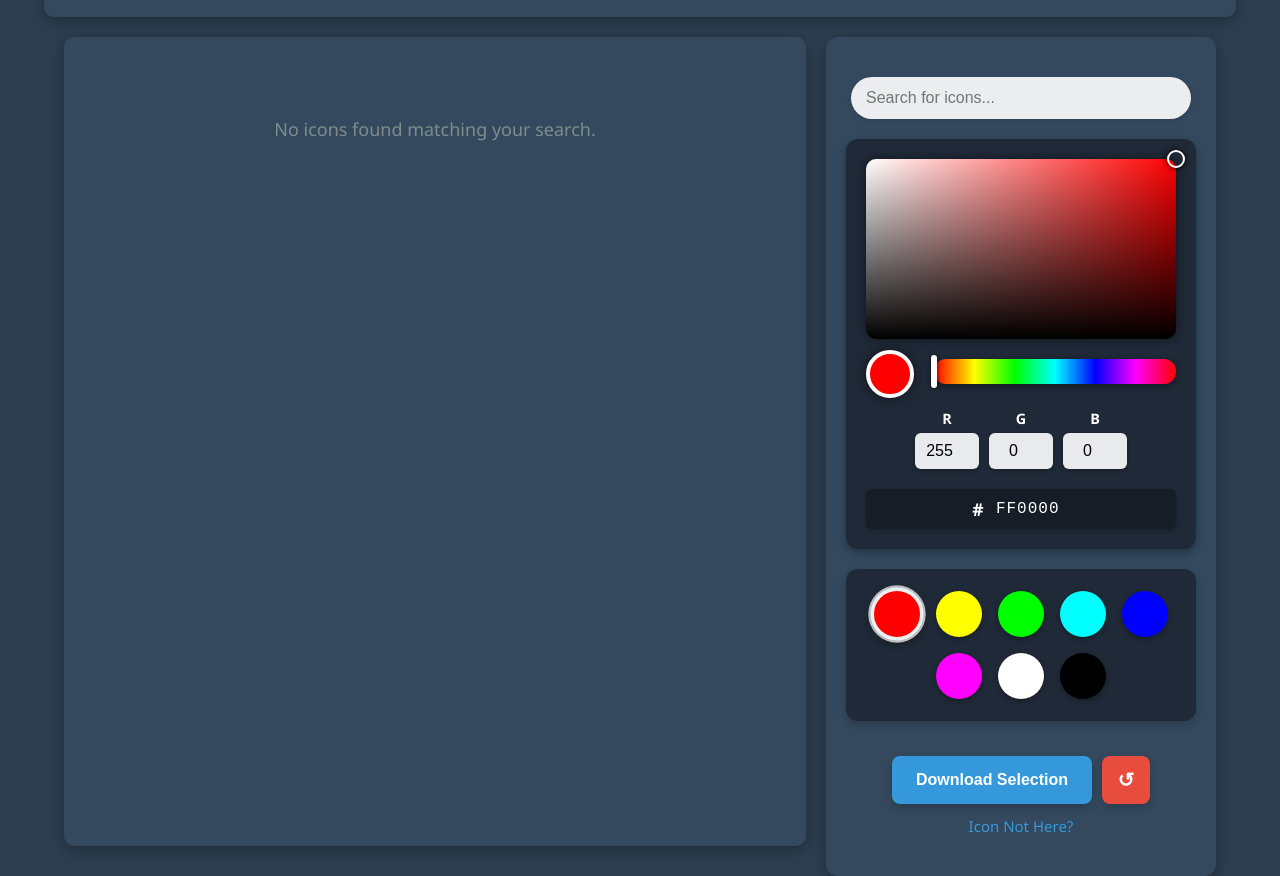
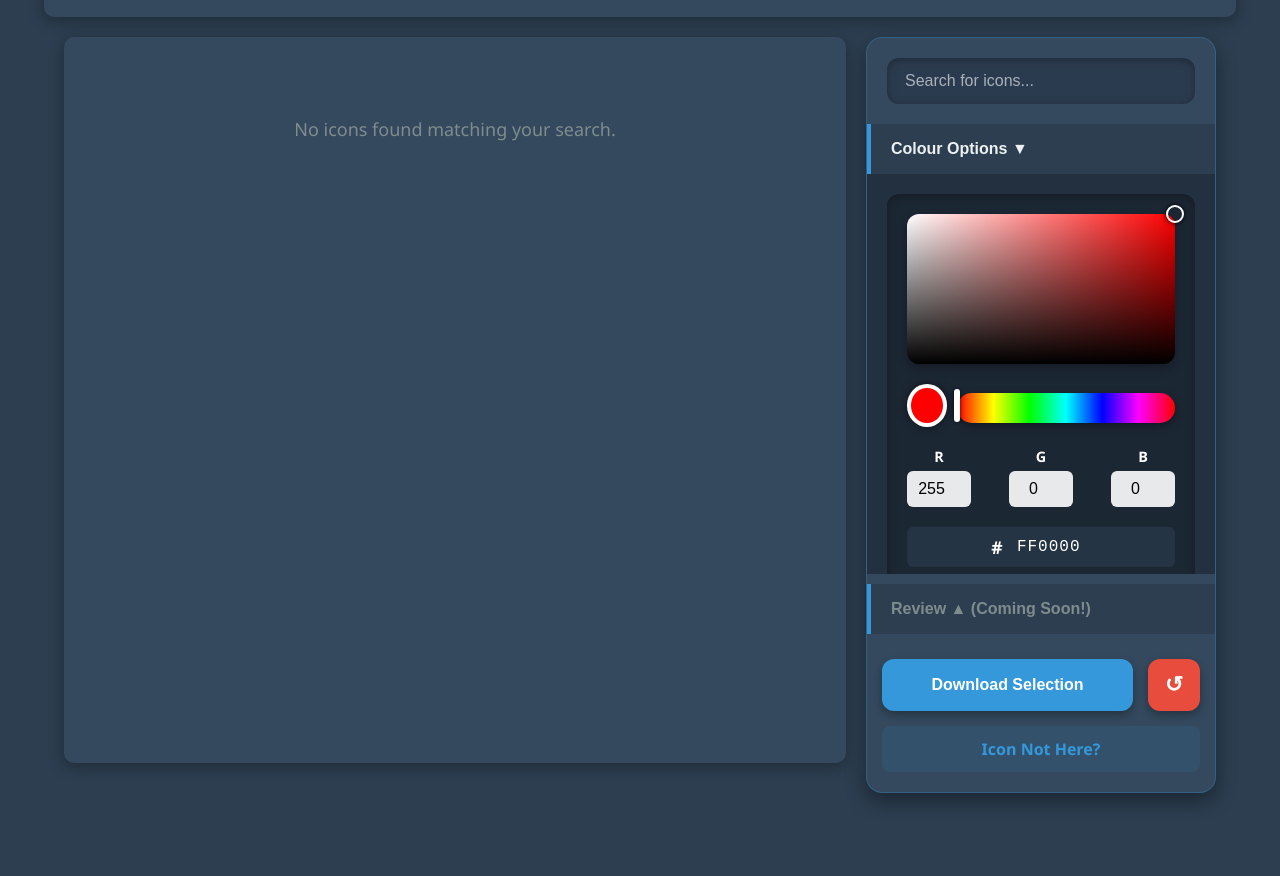
Before and after one commit to ItsFranklinMyDudes/DesktopIcon, a website: page index.html in a window 1280 px wide. Shown: the part 98-974 px from the top of the page. After the commit the page ends 891 px from the top, so only its background shows below. Drawn offline with Linux system fonts and the light colour scheme; no server answers.

Commit message:
redid styling for the sidebar

```diff
--- a/TODO.json
+++ b/TODO.json
@@ -1,6 +1,5 @@
 [
     "FOREVER TODO: fuck load of icons",
-    "FIX: CDN links - cdn url is not working",
     "Review selected Icons before downloading",
     "easy way to contact users when submitting an icon",
     "add a user feedback system",
--- a/index.html
+++ b/index.html
@@ -13,19 +13,21 @@
 
     <!-- Open Graph Meta Tags -->
     <meta property="og:title" content="Desktop Icon Selector" />
-    <meta property="og:description" content="Say goodbye to boring Desktops and say hello to a beautiful Desktop. Pick your Icons, Choose your colors, and Design your Desktop. style your setup your way!" />
+    <meta property="og:description"
+        content="Say goodbye to boring Desktops and say hello to a beautiful Desktop. Pick your Icons, Choose your colors, and Design your Desktop. style your setup your way!" />
     <meta property="og:image" content="https://i.imgur.com/YYBp0qu.png" />
     <meta property="og:url" content="https://desktopicon.net" />
     <meta property="og:type" content="website" />
     <meta property="og:site_name" content="Desktop Icon Selector" />
 
     <!-- Additional Meta Tags -->
-    <meta name="description" content="Say goodbye to boring desktops and hello to a beautiful desktop. Pick your icons, choose your colors, and design your desktop your way!">
-    <meta name="keywords" content="desktop icons, icon selector, desktop customization, icon design, desktop design, icon colors">
+    <meta name="description"
+        content="Say goodbye to boring desktops and hello to a beautiful desktop. Pick your icons, choose your colors, and design your desktop your way!">
+    <meta name="keywords"
+        content="desktop icons, icon selector, desktop customization, icon design, desktop design, icon colors">
     <meta name="author" content="Your Name or Company Name">
     <meta name="robots" content="index, follow">
     <meta name="googlebot" content="index, follow">
-    <!-- <meta name="theme-color" content="#3498db"> -->
 </head>
 
 <body>
@@ -43,9 +45,11 @@
         </main>
 
         <aside>
-            <div class="sidebar-section">
             <input type="text" id="search-bar" placeholder="Search for icons...">
 
+            <div class="sidebar-section colour-options">
+                <button class="collapse-toggle" data-target=".colour-options-content">Colour Options ▼</button>
+                <div class="colour-options-content">
                     <div class="gradient-picker-container">
                         <div id="color-gradient">
                             <div class="color-cursor"></div>
@@ -88,20 +92,36 @@
                         <div class="color-option" data-color="#000000" style="background-color: #000000;"></div>
                     </div>
 
-                <div class="button-container">
+                    <!-- <div class="action-buttons">
+                        <button id="download-selection">Download Selection</button>
+                        <button id="reset-selection">↺</button>
+                    </div>
+                    <a href="/request" id="request-icon">Icon Not Here?</a> -->
+                </div>
+            </div>
+
+            <div class="sidebar-section icons-preview">
+                <button class="collapse-toggle" data-target=".icons-preview-content" disabled="true">Review ▲ (Coming Soon!)</button>
+                <div class="icons-preview-content" style="display: none;">
+                    <h2>Review</h2>
+                    <div id="preview-container">
+                        <div class="preview-icon" id="preview-icon-1"></div>
+                        <div class="preview-icon" id="preview-icon-2"></div>
+                        <div class="preview-icon" id="preview-icon-3"></div>
+                        <div class="preview-icon" id="preview-icon-4"></div>
+                    </div>
+                </div>
+            </div>
+
+            <div class="sidebar-section main-buttons">
                 <div class="action-buttons">
                     <button id="download-selection">Download Selection</button>
                     <button id="reset-selection">↺</button>
                 </div>
                 <a href="/request" id="request-icon">Icon Not Here?</a>
             </div>
-            </div>
         </aside>
     </div>
-
-    <!-- <footer>
-        <p>&copy; 2025 Desktop Icon Selector</p>
-    </footer> -->
 
     <!-- Loading spinner overlay -->
     <div class="loading-overlay">
@@ -112,6 +132,21 @@
     <input type="hidden" id="color-picker" value="#FF0000">
 
     <script src="app.js"></script>
+    <script>
+        // Add toggle functionality for collapsible sections
+        document.querySelectorAll('.collapse-toggle').forEach(button => {
+            button.addEventListener('click', () => {
+                const target = document.querySelector(button.dataset.target);
+                if (target.style.display === 'none') {
+                    target.style.display = 'block';
+                    button.textContent = button.textContent.replace('▲', '▼');
+                } else {
+                    target.style.display = 'none';
+                    button.textContent = button.textContent.replace('▼', '▲');
+                }
+            });
+        });
+    </script>
 </body>
 
 </html>
--- a/style.css
+++ b/style.css
@@ -8,6 +8,27 @@ body {
     background-color: #2c3e50;
     color: #ecf0f1;
     min-height: 100vh;
+}
+
+/* Global scrollbar styles */
+* {
+    scrollbar-width: thin;
+    scrollbar-color: #3498db #1a2430;
+}
+
+*::-webkit-scrollbar {
+    width: 8px;
+}
+
+*::-webkit-scrollbar-track {
+    background: #1a2430;
+    border-radius: 4px;
+}
+
+*::-webkit-scrollbar-thumb {
+    background-color: #3498db;
+    border-radius: 4px;
+    border: 2px solid #1a2430; /* Adds padding around the thumb */
 }
 
 header {
@@ -50,61 +71,145 @@ aside {
     top: 20px;
     width: 350px;
     align-self: flex-start;
-    background-color: #34495e;
-    padding: 20px;
-    border-radius: 12px;
-    box-shadow: 0 4px 15px rgba(0, 0, 0, 0.3);
-}
-
-.sidebar-section {
-    display: flex;
-    flex-direction: column;
-    padding: 20px;
-    gap: 20px;
-    align-items: center;
-    /* margin-bottom: 25px;  */
+    background-color: #34495e;  /* Slightly darker for better contrast */
+    border-radius: 16px;  /* Increased border radius */
+    box-shadow: 0 8px 20px rgba(0, 0, 0, 0.4);  /* Enhanced shadow */
+    overflow: hidden;
+    padding: 0;
+    border: 1px solid rgba(52, 152, 219, 0.3);  /* Subtle border */
+    padding-right: 0; /* Remove any right padding */
+    box-sizing: border-box;
 }
 
 #search-bar {
-    width: 100%;
-    padding: 12px 15px;
+    width: calc(100% - 40px);  /* Increased horizontal margins */
+    padding: 14px 18px;  /* Larger padding */
     font-size: 16px;
     border: none;
-    border-radius: 25px;
-    background-color: rgba(255, 255, 255, 0.9);
-    box-shadow: 0 2px 5px rgba(0, 0, 0, 0.1);
+    border-radius: 12px;  /* Consistent rounding */
+    color: white;  /* Text color */
+    background-color: rgba(40, 55, 73, 0.7); /* Semi-transparent */
+    box-shadow: inset 0 2px 10px rgba(0, 0, 0, 0.3);  /* Inset shadow */
     transition: all 0.3s ease;
+    box-sizing: border-box;
+    margin: 20px;  /* Increased margin */
+}
+
+#search-bar::placeholder {
+    color: rgba(255, 255, 255, 0.6);
 }
 
 #search-bar:focus {
     outline: none;
-    box-shadow: 0 0 0 3px rgba(52, 152, 219, 0.5);
-    background-color: white;
+    box-shadow: 0 0 0 2px rgba(52, 152, 219, 0.8);
+    background-color: rgba(255, 255, 255, 0.25);
 }
 
+/* Sidebar section styles */
+.sidebar-section {
+    width: 100%;
+    background-color: #22303c;
+    margin-bottom: 10px;  /* Increased spacing */
+    box-sizing: border-box;
+}
+
+.collapse-toggle {
+    width: 100%;
+    padding: 16px 20px;  /* Increased padding */
+    background-color: #2c3e50;;  /* Lighter tone */
+    color: #ecf0f1;
+    border: none;
+    font-size: 16px;
+    font-weight: 600;
+    text-align: left;
+    cursor: pointer;
+    transition: all 0.3s ease;
+    position: relative;
+    border-left: 4px solid #3498db;  /* Accent border */
+    display: flex;
+    justify-content: space-between;
+    align-items: center;
+}
+
+.collapse-toggle::after {
+    font-size: 12px;
+    transition: transform 0.3s ease;
+}
+
+.collapse-toggle.collapsed::after {
+    transform: rotate(-90deg);
+}
+
+.collapse-toggle:hover {
+    background-color: #34495e;
+}
+
+.collapse-toggle:disabled {
+    background-color: #2c3e50; /* Keep the default background color */
+    color: #7f8c8d; /* Dimmed text color */
+    cursor: not-allowed; /* Change cursor to indicate disabled state */
+}
+
+.collapse-toggle:disabled:hover {
+    background-color: #2c3e50; /* Prevent hover effect */
+}
+
+.colour-options-content,
+.icons-preview-content {
+    padding: 20px 20px 20px 20px;
+    width: auto;
+    box-sizing: border-box;
+    overflow-x: visible;
+    background-color: #23303f;
+    max-height: 400px;
+    overflow-y: auto;
+    scrollbar-width: thin;
+    scrollbar-color: #3498db #1a2430;
+}
+
+.colour-options-content::-webkit-scrollbar,
+.icons-preview-content::-webkit-scrollbar {
+    width: 8px;
+}
+
+.colour-options-content::-webkit-scrollbar-track,
+.icons-preview-content::-webkit-scrollbar-track {
+    background: #1a2430;
+    border-radius: 4px;
+}
+
+.colour-options-content::-webkit-scrollbar-thumb,
+.icons-preview-content::-webkit-scrollbar-thumb {
+    background-color: #3498db;
+    border-radius: 4px;
+}
+
+
 .gradient-picker-container {
-    width: 100%;
-    background-color: #1f2937;
+    width: 100%; /* Use percentage instead of calc */
+    box-sizing: border-box;
+    margin-left: 0;
+    margin-right: 0;
     border-radius: 12px;
-    padding: 20px;
-    box-shadow: 0 4px 8px rgba(0, 0, 0, 0.3);
-    display: flex;
-    flex-direction: column;
-    align-items: center;
+    padding: 20px;  /* Increased padding */
+    margin-bottom: 20px;
+    background-color: rgba(26, 36, 48, 0.7); /* Semi-transparent */
+    box-shadow: inset 0 2px 10px rgba(0, 0, 0, 0.3);  /* Inset shadow */
 }
 
 #color-gradient {
     width: 100%;
-    height: 180px;
-    border-radius: 10px;
-    /* margin-bottom: 20px; */
+    max-width: 100%;
+    box-sizing: border-box;
+    height: 150px;  /* Slightly taller */
+    border-radius: 12px;
     cursor: crosshair;
     position: relative;
-    box-shadow: 0 0 8px rgba(0, 0, 0, 0.5);
     background-image: linear-gradient(to bottom, rgba(0, 0, 0, 0), black),
         linear-gradient(to right, white, transparent);
     background-blend-mode: normal;
-    /* overflow: hidden; */
+    margin-bottom: 20px;
+    box-shadow: 0 4px 10px rgba(0, 0, 0, 0.3);  /* Added shadow */
 }
 
 .color-cursor {
@@ -118,24 +223,19 @@ aside {
     pointer-events: none;
     top: 0;
     left: 0;
-    transition: transform 0.1s ease;
-}
-
-.color-cursor:active {
-    transform: translate(-50%, -50%) scale(1.2);
 }
 
 #color-slider {
     width: 100%;
-    height: 25px;
-    border-radius: 12px;
-    margin-bottom: 25px;
-    margin-top: 20px;
+    max-width: 100%;
+    box-sizing: border-box;
+    height: 30px;  /* Taller slider */
+    border-radius: 15px;  /* Rounded ends */
+    box-shadow: 0 3px 8px rgba(0, 0, 0, 0.4);
     background: linear-gradient(to right, #ff0000, #ffff00, #00ff00, #00ffff, #0000ff, #ff00ff, #ff0000);
     cursor: pointer;
     position: relative;
-    box-shadow: 0 2px 6px rgba(0, 0, 0, 0.4);
-    /* overflow: hidden; */
+    margin-bottom: 15px;
 }
 
 .hue-cursor {
@@ -151,46 +251,21 @@ aside {
     left: 0;
 }
 
-.hue-cursor:active {
-    transform: translateX(-50%) scale(1.1);
-}
-
-.preview-slider-container {
-    display: flex;
-    align-items: center;
-    gap: 10px;
-    width: 100%;
-    /* margin-bottom: 20px; */
-}
-
-.color-preview-panel {
-    display: flex;
-    flex-direction: column;
-    align-items: center;
-    gap: 10px;
-}
-
 #color-preview {
-    width: 40px;
-    height: 40px;
-    min-width: 40px;
+    width: 40px;  /* Fixed width */
+    height: 35px;  /* Fixed height */
+    margin: 0 auto 20px auto;
     border-radius: 50%;
     background-color: #ff0000;
     border: 4px solid white;
-    box-shadow: 0 0 12px rgba(0, 0, 0, 0.5);
-    transition: transform 0.2s ease;
-    margin-right: 10px;
-}
-
-#color-preview:hover {
-    transform: scale(1.05);
+    box-shadow: 0 0 8px rgba(0, 0, 0, 0.5);
 }
 
 .rgb-inputs {
     display: flex;
-    gap: 10px;
-    justify-content: center;
+    justify-content: space-between;
     width: 100%;
+    box-sizing: border-box;
     margin-bottom: 15px;
 }
 
@@ -216,7 +291,7 @@ aside {
     background-color: rgba(255, 255, 255, 0.9);
     font-size: 1rem;
     font-weight: 500;
-    box-shadow: 0 2px 4px rgba(0, 0, 0, 0.2);
+    transition: all 0.2s ease-in-out;
 }
 
 .rgb-input input:focus {
@@ -225,44 +300,178 @@ aside {
     background-color: white;
 }
 
+.hex-input-container {
+    display: flex;
+    align-items: center;
+    justify-content: center;
+    background-color: #253444;
+    border-radius: 6px;
+    padding: 8px 0;
+    width: 100%;
+    margin-top: 20px; /* Updated margin-top */
+    box-sizing: border-box;
+}
+
+.hex-input-container label {
+    color: white;
+    font-weight: bold;
+    font-size: 1.1rem;
+    margin-right: 4px;
+}
+
+#hex-value {
+    background: transparent;
+    border: none;
+    color: white;
+    font-family: monospace;
+    font-size: 1rem;
+    width: 80px;
+    text-transform: uppercase;
+    letter-spacing: 1px;
+    text-align: center;
+}
+
+#hex-value:focus {
+    outline: none;
+}
+
 /* Color palette styles */
 #color-picker-custom {
     display: flex;
     flex-wrap: wrap;
+    justify-content: space-between;  /* Better spacing */
     gap: 12px;
-    justify-content: center;
-    background-color: #1f2937;
-    padding: 20px;
+    background-color: rgba(26, 36, 48, 0.7); /* Semi-transparent */
+    box-shadow: inset 0 2px 10px rgba(0, 0, 0, 0.3);  /* Inset shadow */
     border-radius: 12px;
-    box-shadow: 0 4px 8px rgba(0, 0, 0, 0.2);
-    width: 100%;
-    margin-bottom: 15px;
+    padding: 15px;  /* Added padding */
+    margin-bottom: 20px;
+    box-sizing: border-box;
 }
 
 .color-option {
-    width: 40px;
-    height: 40px;
+    width: 42px;
+    height: 42px;
     border-radius: 50%;
     cursor: pointer;
     border: 3px solid transparent;
-    transition: transform 0.2s ease, border-color 0.2s ease, box-shadow 0.2s ease;
-    box-shadow: 0 2px 5px rgba(0, 0, 0, 0.3);
-    margin: 2px;
+    box-shadow: 0 3px 7px rgba(0, 0, 0, 0.4);  /* Enhanced shadow */
+    transition: transform 0.2s ease, box-shadow 0.2s ease;
 }
 
 .color-option:hover {
-    transform: scale(1.15);
-    box-shadow: 0 3px 7px rgba(0, 0, 0, 0.4);
+    transform: scale(1.1);
+    box-shadow: 0 5px 10px rgba(0, 0, 0, 0.5);
 }
 
 .color-option.selected {
     border-color: #ecf0f1;
-    transform: scale(1.15);
     box-shadow: 0 0 0 2px rgba(255, 255, 255, 0.7), 0 3px 7px rgba(0, 0, 0, 0.4);
 }
 
-#color-picker {
-    display: none;
+.action-buttons {
+    display: flex;
+    width: 100%;
+    gap: 15px;  /* Increased gap */
+    /* margin-bottom: 20px;  Increased space */
+    margin: 0 0 15px 0;
+    padding: 0;
+}
+
+#download-selection,
+#reset-selection {
+    padding: 14px 0;  /* Taller buttons */
+    font-size: 16px;
+    font-weight: bold;
+    border-radius: 12px;  /* Increased radius */
+    text-align: center;
+    cursor: pointer;
+    border: none;
+    transition: all 0.3s ease;
+    box-shadow: 0 4px 8px rgba(0, 0, 0, 0.3);  /* Added shadow */
+    margin: 0;
+}
+
+#download-selection {
+    background-color: #3498db;
+    color: white;
+    flex: 1;
+}
+
+#download-selection:hover {
+    background-color: #2980b9;
+    transform: translateY(-2px);
+    box-shadow: 0 6px 12px rgba(0, 0, 0, 0.4);
+}
+
+#reset-selection {
+    background-color: #e74c3c;
+    color: white;
+    width: 52px;  /* Slightly larger */
+    height: 52px;
+    padding: 0;
+    display: flex;
+    justify-content: center;
+    align-items: center;
+    font-size: 22px;
+}
+
+#reset-selection:hover {
+    background-color: #c0392b;
+    transform: translateY(-2px);
+    box-shadow: 0 6px 12px rgba(0, 0, 0, 0.4);
+}
+
+/* Icon request link */
+#request-icon {
+    display: block;
+    text-align: center;
+    color: #3498db;
+    font-weight: 600;
+    font-size: 16px;
+    text-decoration: none;
+    /* margin: 15px 0; */
+    margin: 0;
+    padding: 12px 0;
+    border-radius: 8px;
+    background-color: rgba(52, 152, 219, 0.1);
+    transition: all 0.3s ease;
+}
+
+#request-icon:hover {
+    background-color: rgba(52, 152, 219, 0.2);
+    color: #3eb1fd;
+}
+
+
+.sidebar-section.main-buttons {
+    padding: 15px 15px 20px 15px;
+    margin: 0;
+    background-color: transparent;
+    box-shadow: none;
+    border: none;
+}
+
+.sidebar-section + .sidebar-section {
+    margin-top: 0;
+}
+
+.main-buttons {
+    margin: 15px;
+    gap: 15px;
+    margin-top: 20px;
+}
+
+.main-buttons button {
+    background-color: #3498db;
+    color: #ecf0f1;
+    border: none;
+    border-radius: 8px;
+    padding: 10px 20px;
+    font-size: 16px;
+    cursor: pointer;
+    transition: all 0.3s ease;
+    box-shadow: 0 2px 5px rgba(0, 0, 0, 0.2);
 }
 
 #icon-container {
@@ -273,7 +482,6 @@ aside {
     align-items: center;
     width: 100%;
     margin: 10px auto;
-    /* padding: 10px; */
 }
 
 .icon {
@@ -309,11 +517,6 @@ aside {
     margin-top: 10px;
 }
 
-.icon:hover {
-    transform: translateY(-5px) scale(1.05);
-    box-shadow: 0 5px 15px rgba(0, 0, 0, 0.3);
-}
-
 .icon.selected {
     border-color: #3498db;
     border-width: 3px;
@@ -325,111 +528,12 @@ aside {
     0% {
         box-shadow: 0 0 0 0 rgba(52, 152, 219, 0.7);
     }
-
     70% {
         box-shadow: 0 0 0 10px rgba(52, 152, 219, 0);
     }
-
     100% {
         box-shadow: 0 0 0 0 rgba(52, 152, 219, 0);
     }
-}
-
-footer {
-    margin: 20px 0 40px;
-    padding: 15px;
-    width: 90%;
-    max-width: 1200px;
-    text-align: center;
-    color: #7f8c8d;
-}
-
-.action-buttons {
-    display: flex;
-    width: 100%;
-    gap: 10px;
-    margin-bottom: 12px;
-}
-
-#download-selection,
-#reset-selection {
-    padding: 12px 24px;
-    font-size: 16px;
-    font-weight: bold;
-    border-radius: 8px;
-    text-align: center;
-    cursor: pointer;
-    transition: all 0.3s ease;
-    box-shadow: 0 4px 8px rgba(0, 0, 0, 0.2);
-    border: none;
-}
-
-#download-selection {
-    background-color: #3498db;
-    color: white;
-    flex: 1;
-}
-
-#download-selection:hover {
-    background-color: #2980b9;
-    transform: translateY(-2px);
-    box-shadow: 0 8px 15px rgba(52, 152, 219, 0.4);
-}
-
-#download-selection:active {
-    transform: translateY(1px);
-    box-shadow: 0 3px 5px rgba(52, 152, 219, 0.4);
-}
-
-/* Reset button */
-/* Reset button - now a square */
-#reset-selection {
-    background-color: #e74c3c;
-    color: white;
-    width: 48px;
-    /* Fixed square width */
-    height: 48px;
-    /* Fixed square height */
-    padding: 0;
-    /* Remove padding to ensure square shape */
-    display: flex;
-    justify-content: center;
-    align-items: center;
-    font-size: 20px;
-    /* Make the reset icon larger */
-}
-
-#reset-selection:hover {
-    background-color: #c0392b;
-    transform: translateY(-2px);
-    box-shadow: 0 8px 15px rgba(231, 76, 60, 0.4);
-}
-
-#reset-selection:active {
-    transform: translateY(1px);
-    box-shadow: 0 3px 5px rgba(231, 76, 60, 0.4);
-}
-
-/* Icon request link */
-#request-icon {
-    display: block;
-    text-align: center;
-    /* padding: 10px 0; */
-    color: #3498db;
-    font-weight: 500;
-    font-size: 15px;
-    text-decoration: none;
-    transition: all 0.3s ease;
-}
-
-#request-icon:hover {
-    color: #2e87c2;
-    transform: translateY(-2px);
-    text-shadow: 0 2px 10px rgba(46, 204, 113, 0.3);
-}
-
-#request-icon:active {
-    transform: translateY(1px);
 }
 
 /* Loading indicator */
@@ -490,38 +594,19 @@ footer {
     box-shadow: 0 2px 5px rgba(0, 0, 0, 0.2);
 }
 
-.pagination-btn:hover {
-    background-color: #3498db;
-    transform: translateY(-2px);
-    box-shadow: 0 4px 8px rgba(52, 152, 219, 0.4);
-}
-
 .pagination-btn.active {
     background-color: #3498db;
     font-weight: bold;
-    transform: scale(1.05);
-    box-shadow: 0 0 0 2px rgba(255, 255, 255, 0.5), 0 4px 8px rgba(52, 152, 219, 0.4);
 }
 
 .pagination-btn:disabled {
     background-color: #7f8c8d;
     cursor: not-allowed;
     opacity: 0.6;
-    transform: none;
-    box-shadow: none;
 }
 
-.pagination-ellipsis {
-    color: #ecf0f1;
-    font-size: 18px;
-    margin: 0 5px;
-    user-select: none;
-}
-
-.page-counter {
-    color: #bdc3c7;
-    font-size: 14px;
-    margin-left: 15px;
+.pagination-btn:hover {
+    background-color: #34495e; /* Slightly lighter hover effect */
 }
 
 .no-icons-message {
@@ -532,70 +617,81 @@ footer {
     font-size: 18px;
 }
 
-.hex-input-container {
-    display: flex;
-    align-items: center;
-    justify-content: center;
-    width: 92%;
-    background-color: rgba(0, 0, 0, 0.3);
-    border-radius: 6px;
-    padding: 8px 12px;
-    box-shadow: 0 2px 4px rgba(0, 0, 0, 0.2);
-    margin-top: 5px;
-    cursor: pointer;
-    transition: background-color 0.2s ease, transform 0.1s ease;
-}
-
-.hex-input-container:hover {
-    background-color: rgba(255, 255, 255, 0.1);
-}
-
-.hex-input-container:active {
-    transform: scale(0.98);
-}
-
-.hex-input-container label {
-    color: white;
-    font-weight: bold;
-    font-size: 1.1rem;
-    margin-right: 2px;
-}
-
-#hex-value {
-    background: transparent;
-    border: none;
-    color: white;
-    font-family: monospace;
-    font-size: 1rem;
-    width: 80px;
-    text-transform: uppercase;
-    letter-spacing: 1px;
+/* Preview section */
+.icons-preview-content h2 {
+    margin-top: 0;
+    margin-bottom: 15px;
+    color: #3498db;
     text-align: center;
 }
 
-#hex-value:focus {
-    outline: none;
+#preview-container {
+    display: grid;
+    grid-template-columns: repeat(2, 1fr);
+    gap: 15px;
+    width: 100%;
 }
 
-#hex-value.active {
-    background-color: rgba(255, 255, 255, 0.1);
-    border-radius: 3px;
+.preview-icon {
+    height: 80px;
+    border-radius: 15px;
+    background-color: #1f2937;
+    box-shadow: 0 2px 8px rgba(0, 0, 0, 0.3);
 }
 
-/* Adjust the RGB inputs container */
-.rgb-inputs {
-    display: flex;
-    gap: 10px;
-    justify-content: center;
-    width: 100%;
+.preview-text {
+    height: auto;
+    padding: 10px;
+    border-radius: 8px;
+    background-color: #1f2937;
+    box-shadow: 0 2px 8px rgba(0, 0, 0, 0.3);
+    color: #ecf0f1;
+    text-align: center;
+    font-size: 1rem;
+    font-weight: bold;
+}
+
+.icons-preview-content {
+    max-height: 400px;
+    overflow-y: auto;
+    scrollbar-width: thin;
+    scrollbar-color: #3498db #34495e;
+}
+
+.icons-preview-content::-webkit-scrollbar {
+    width: 8px;
+}
+
+.icons-preview-content::-webkit-scrollbar-track {
+    background: #1a2430;
+    border-radius: 4px;
+}
+
+.icons-preview-content::-webkit-scrollbar-thumb {
+    background-color: #3498db;
+    border-radius: 4px;
 }
 
 @keyframes spin {
     0% {
         transform: rotate(0deg);
     }
-
     100% {
         transform: rotate(360deg);
     }
 }
+
+@media (max-width: 768px) {
+    .content-container {
+        flex-direction: column;
+    }
+
+    aside {
+        width: 100%;
+        position: static;
+    }
+
+    #icon-container {
+        grid-template-columns: repeat(auto-fill, minmax(100px, 1fr));
+    }
+}
```
Also changed, not shown: server.js (+7 -8 lines), 1 other file. Lines whose indentation alone changed are shown as unchanged.
